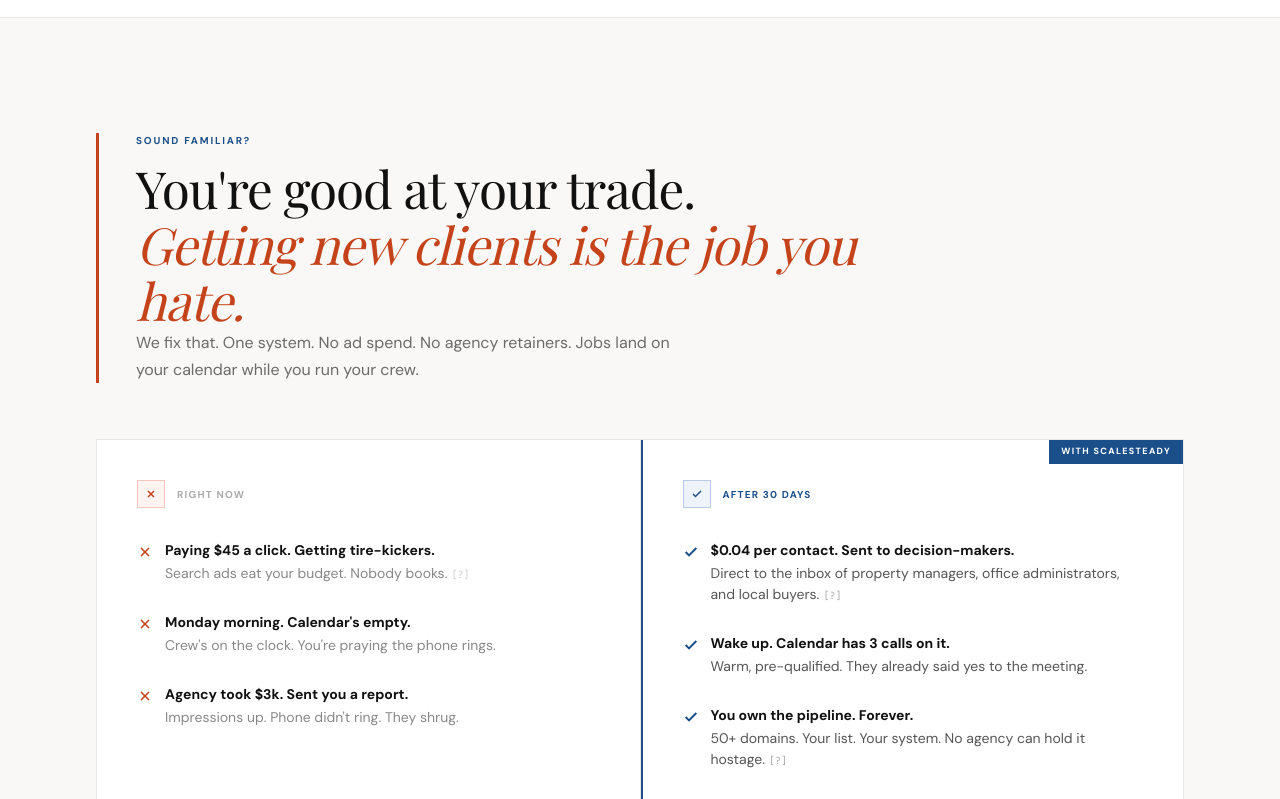
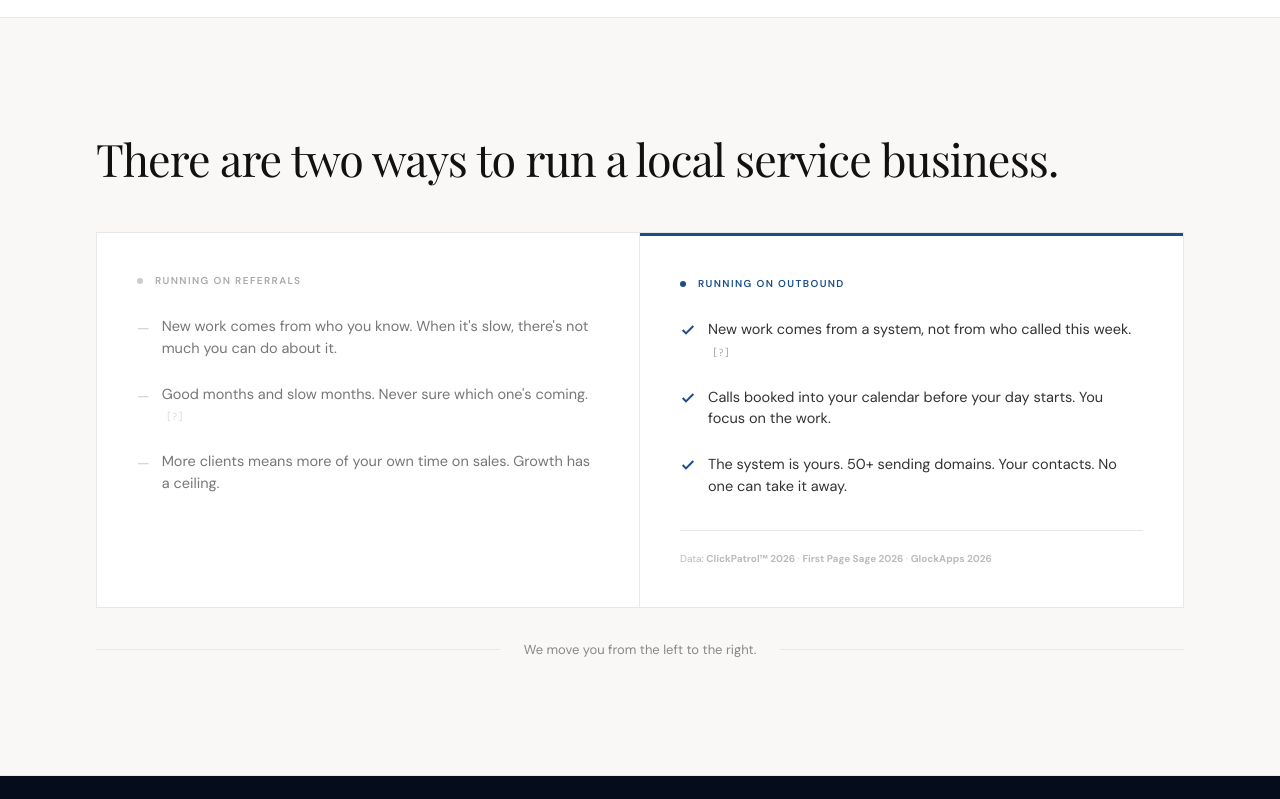
Before and after one commit to jaexochill2-code/scalesteady-engineers, a Next.js app: page / in a window 1280 px wide. Shown: the part 741-1540 px from the top of the page. Built offline with nearby package versions, Linux system fonts and the light colour scheme.

Commit message:
copy: identity shift — two ways to run a local business, we move you across

```diff
--- a/src/app/page.tsx
+++ b/src/app/page.tsx
@@ -228,141 +228,101 @@ export default function Home() {
         </div>
       </section>
 
-      {/* ── TRANSITION — Hormozi open-loop hook ── */}
+      {/* ── IDENTITY SHIFT — Two ways to run a local business ── */}
       <section style={{ background: "#FAF8F6", padding: "clamp(72px, 9vw, 120px) 0", borderBottom: "1px solid #E8E8E8" }}>
         <div className="mx-auto px-8 sm:px-12 lg:px-24" style={{ maxWidth: "1280px" }}>
 
-          {/* Hook: self-identification in 3 words */}
-          <div className="relative pl-8 sm:pl-10 mb-14 max-w-3xl">
-            <div className="absolute left-0 top-0 bottom-0" style={{ width: "3px", background: "#C4431B" }} />
-            <span className="font-sans font-bold uppercase block mb-3" style={{ fontSize: "10px", letterSpacing: "0.18em", color: "#1B4F8A" }}>
-              Sound familiar?
-            </span>
-            <h2 className="font-serif font-normal mb-4" style={{ fontSize: "clamp(32px, 4vw, 52px)", lineHeight: "1.1", color: "#111111", letterSpacing: "-0.02em" }}>
-              You&apos;re good at your trade.<br />
-              <span className="italic" style={{ color: "#C4431B" }}>Getting new clients is the job you hate.</span>
+          {/* One sentence. No bow. */}
+          <div className="mb-12">
+            <h2 className="font-serif font-normal" style={{ fontSize: "clamp(28px, 3.5vw, 46px)", lineHeight: "1.15", color: "#111111", letterSpacing: "-0.02em" }}>
+              There are two ways to run a local service business.
             </h2>
-            <p className="font-sans" style={{ fontSize: "16px", lineHeight: "1.7", color: "#6B6B6B", maxWidth: "560px" }}>
-              We fix that. One system. No ad spend. No agency retainers. Jobs land on your calendar while you run your crew.
-            </p>
           </div>
 
-          {/* The Matrix */}
-          <div className="grid grid-cols-1 lg:grid-cols-2 gap-0 lg:gap-px" style={{ border: "1px solid #E8E8E8", background: "#E8E8E8" }}>
+          {/* Two columns: current self → future self */}
+          <div className="grid grid-cols-1 lg:grid-cols-2" style={{ border: "1px solid #E8E8E8" }}>
 
-            {/* Left: BEFORE */}
-            <div className="bg-white p-8 xl:p-10 flex flex-col">
-              <div className="mb-8 flex items-center gap-3">
-                <div style={{ width: "28px", height: "28px", background: "#FDF3F1", border: "1px solid #F5C7BC", display: "flex", alignItems: "center", justifyContent: "center", flexShrink: 0 }}>
-                  <svg width="12" height="12" viewBox="0 0 24 24" fill="none" stroke="#C4431B" strokeWidth="3">
-                    <line x1="18" y1="6" x2="6" y2="18" /><line x1="6" y1="6" x2="18" y2="18" />
-                  </svg>
-                </div>
-                <span className="font-sans font-bold uppercase" style={{ fontSize: "10px", letterSpacing: "0.12em", color: "#ABABAB" }}>Right now</span>
+            {/* Left: Current self */}
+            <div className="bg-white p-8 xl:p-10 flex flex-col" style={{ borderRight: "1px solid #E8E8E8" }}>
+              <div className="mb-7 flex items-center gap-3">
+                <div style={{ width: "6px", height: "6px", background: "#CCCCCC", borderRadius: "50%" }} />
+                <span className="font-sans font-semibold uppercase" style={{ fontSize: "10px", letterSpacing: "0.14em", color: "#AAAAAA" }}>Running on referrals</span>
               </div>
 
-              <ul className="flex flex-col gap-7 font-sans" style={{ fontSize: "14px" }}>
+              <ul className="flex flex-col gap-6 font-sans" style={{ fontSize: "14.5px" }}>
                 <li className="flex items-start gap-3">
-                  <svg className="w-4 h-4 flex-shrink-0 mt-1" viewBox="0 0 24 24" fill="none" stroke="#C4431B" strokeWidth="2.5">
-                    <line x1="18" y1="6" x2="6" y2="18" /><line x1="6" y1="6" x2="18" y2="18" />
-                  </svg>
-                  <span>
-                    <strong className="block text-[#111111] mb-0.5">Paying $45 a click. Getting tire-kickers.</strong>
-                    <span style={{ color: "#888888" }}>Search ads eat your budget. Nobody books.
-                      <span className="relative inline-block ml-1 group/tip cursor-help font-mono text-[10px] text-[#CCCCCC] hover:text-[#1B4F8A]">[?]
-                        <span className="absolute bottom-full left-0 mb-2 w-64 bg-[#0D2B4A] text-white text-[11px] p-3 leading-normal font-sans font-normal normal-case rounded-none opacity-0 pointer-events-none group-hover/tip:opacity-100 transition-opacity duration-200 z-30 shadow-lg">
-                          <strong>Source:</strong> ClickPatrol™ 2026: B2B search CPCs average $30–$70. LanderLab 2026: 70–90% of B2B landing page visitors bounce without converting.
-                        </span>
+                  <span style={{ color: "#CCCCCC", marginTop: "2px", flexShrink: 0 }}>—</span>
+                  <span style={{ color: "#777777" }}>New work comes from who you know. When it's slow, there&apos;s not much you can do about it.</span>
+                </li>
+                <li className="flex items-start gap-3">
+                  <span style={{ color: "#CCCCCC", marginTop: "2px", flexShrink: 0 }}>—</span>
+                  <span style={{ color: "#777777" }}>Good months and slow months. Never sure which one&apos;s coming.
+                    <span className="relative inline-block ml-1 group/tip cursor-help font-mono text-[10px] text-[#DDDDDD] hover:text-[#1B4F8A]">[?]
+                      <span className="absolute bottom-full left-0 mb-2 w-64 bg-[#0D2B4A] text-white text-[11px] p-3 leading-normal font-sans font-normal normal-case rounded-none opacity-0 pointer-events-none group-hover/tip:opacity-100 transition-opacity duration-200 z-30 shadow-lg">
+                        <strong>Source:</strong> ClickPatrol™ 2026: B2B search CPCs average $30–$70. LanderLab 2026: 70–90% of visitors leave without contacting.
                       </span>
                     </span>
                   </span>
                 </li>
                 <li className="flex items-start gap-3">
-                  <svg className="w-4 h-4 flex-shrink-0 mt-1" viewBox="0 0 24 24" fill="none" stroke="#C4431B" strokeWidth="2.5">
-                    <line x1="18" y1="6" x2="6" y2="18" /><line x1="6" y1="6" x2="18" y2="18" />
-                  </svg>
-                  <span>
-                    <strong className="block text-[#111111] mb-0.5">Monday morning. Calendar&apos;s empty.</strong>
-                    <span style={{ color: "#888888" }}>Crew&apos;s on the clock. You&apos;re praying the phone rings.</span>
-                  </span>
-                </li>
-                <li className="flex items-start gap-3">
-                  <svg className="w-4 h-4 flex-shrink-0 mt-1" viewBox="0 0 24 24" fill="none" stroke="#C4431B" strokeWidth="2.5">
-                    <line x1="18" y1="6" x2="6" y2="18" /><line x1="6" y1="6" x2="18" y2="18" />
-                  </svg>
-                  <span>
-                    <strong className="block text-[#111111] mb-0.5">Agency took $3k. Sent you a report.</strong>
-                    <span style={{ color: "#888888" }}>Impressions up. Phone didn&apos;t ring. They shrug.</span>
-                  </span>
+                  <span style={{ color: "#CCCCCC", marginTop: "2px", flexShrink: 0 }}>—</span>
+                  <span style={{ color: "#777777" }}>More clients means more of your own time on sales. Growth has a ceiling.</span>
                 </li>
               </ul>
             </div>
 
-            {/* Right: AFTER */}
-            <div className="bg-white p-8 xl:p-10 flex flex-col relative" style={{ borderLeft: "2px solid #1B4F8A" }}>
-              <div style={{ position: "absolute", top: 0, right: 0, background: "#1B4F8A", color: "#fff", fontSize: "9px", letterSpacing: "0.15em", textTransform: "uppercase", padding: "5px 12px", fontWeight: 700 }}>
-                With ScaleSteady
+            {/* Right: Future self */}
+            <div className="bg-white p-8 xl:p-10 flex flex-col relative" style={{ borderTop: "3px solid #1B4F8A" }}>
+              <div className="mb-7 flex items-center gap-3">
+                <div style={{ width: "6px", height: "6px", background: "#1B4F8A", borderRadius: "50%" }} />
+                <span className="font-sans font-semibold uppercase" style={{ fontSize: "10px", letterSpacing: "0.14em", color: "#1B4F8A" }}>Running on outbound</span>
               </div>
 
-              <div className="mb-8 flex items-center gap-3">
-                <div style={{ width: "28px", height: "28px", background: "#EEF3FA", border: "1px solid #B8CBE8", display: "flex", alignItems: "center", justifyContent: "center", flexShrink: 0 }}>
-                  <svg width="12" height="12" viewBox="0 0 24 24" fill="none" stroke="#1B4F8A" strokeWidth="3">
+              <ul className="flex flex-col gap-6 font-sans mb-8" style={{ fontSize: "14.5px" }}>
+                <li className="flex items-start gap-3">
+                  <svg className="w-4 h-4 flex-shrink-0" style={{ marginTop: "3px" }} viewBox="0 0 24 24" fill="none" stroke="#1B4F8A" strokeWidth="3">
                     <polyline points="20 6 9 17 4 12" />
                   </svg>
-                </div>
-                <span className="font-sans font-bold uppercase" style={{ fontSize: "10px", letterSpacing: "0.12em", color: "#1B4F8A" }}>After 30 days</span>
-              </div>
-
-              <ul className="flex flex-col gap-7 font-sans mb-8" style={{ fontSize: "14px" }}>
-                <li className="flex items-start gap-3">
-                  <svg className="w-4 h-4 flex-shrink-0 mt-1" viewBox="0 0 24 24" fill="none" stroke="#1B4F8A" strokeWidth="3">
-                    <polyline points="20 6 9 17 4 12" />
-                  </svg>
-                  <span>
-                    <strong className="block text-[#111111] mb-0.5">$0.04 per contact. Sent to decision-makers.</strong>
-                    <span style={{ color: "#555555" }}>Direct to the inbox of property managers, office administrators, and local buyers.
-                      <span className="relative inline-block ml-1 group/tip cursor-help font-mono text-[10px] text-[#AAAAAA] hover:text-[#1B4F8A]">[?]
-                        <span className="absolute bottom-full left-0 mb-2 w-64 bg-[#0D2B4A] text-white text-[11px] p-3 leading-normal font-sans font-normal normal-case rounded-none opacity-0 pointer-events-none group-hover/tip:opacity-100 transition-opacity duration-200 z-30 shadow-lg">
-                          <strong>Source:</strong> Smartlead &amp; Winnr 2026: Amortized at $120/mo per 10k sends. Scrape cost $0.025/lead validated.
-                        </span>
+                  <span style={{ color: "#333333" }}>New work comes from a system, not from who called this week.
+                    <span className="relative inline-block ml-1 group/tip cursor-help font-mono text-[10px] text-[#AAAAAA] hover:text-[#1B4F8A]">[?]
+                      <span className="absolute bottom-full left-0 mb-2 w-64 bg-[#0D2B4A] text-white text-[11px] p-3 leading-normal font-sans font-normal normal-case rounded-none opacity-0 pointer-events-none group-hover/tip:opacity-100 transition-opacity duration-200 z-30 shadow-lg">
+                        <strong>Source:</strong> Smartlead &amp; Winnr 2026: $0.04/contact average vs. $45+ per search click. GlockApps 2026: 98.4% inbox reach on warmed domains.
                       </span>
                     </span>
                   </span>
                 </li>
                 <li className="flex items-start gap-3">
-                  <svg className="w-4 h-4 flex-shrink-0 mt-1" viewBox="0 0 24 24" fill="none" stroke="#1B4F8A" strokeWidth="3">
+                  <svg className="w-4 h-4 flex-shrink-0" style={{ marginTop: "3px" }} viewBox="0 0 24 24" fill="none" stroke="#1B4F8A" strokeWidth="3">
                     <polyline points="20 6 9 17 4 12" />
                   </svg>
-                  <span>
-                    <strong className="block text-[#111111] mb-0.5">Wake up. Calendar has 3 calls on it.</strong>
-                    <span style={{ color: "#555555" }}>Warm, pre-qualified. They already said yes to the meeting.</span>
-                  </span>
+                  <span style={{ color: "#333333" }}>Calls booked into your calendar before your day starts. You focus on the work.</span>
                 </li>
                 <li className="flex items-start gap-3">
-                  <svg className="w-4 h-4 flex-shrink-0 mt-1" viewBox="0 0 24 24" fill="none" stroke="#1B4F8A" strokeWidth="3">
+                  <svg className="w-4 h-4 flex-shrink-0" style={{ marginTop: "3px" }} viewBox="0 0 24 24" fill="none" stroke="#1B4F8A" strokeWidth="3">
                     <polyline points="20 6 9 17 4 12" />
                   </svg>
-                  <span>
-                    <strong className="block text-[#111111] mb-0.5">You own the pipeline. Forever.</strong>
-                    <span style={{ color: "#555555" }}>50+ domains. Your list. Your system. No agency can hold it hostage.
-                      <span className="relative inline-block ml-1 group/tip cursor-help font-mono text-[10px] text-[#AAAAAA] hover:text-[#1B4F8A]">[?]
-                        <span className="absolute bottom-full left-0 mb-2 w-64 bg-[#0D2B4A] text-white text-[11px] p-3 leading-normal font-sans font-normal normal-case rounded-none opacity-0 pointer-events-none group-hover/tip:opacity-100 transition-opacity duration-200 z-30 shadow-lg">
-                          <strong>Source:</strong> GlockApps 2026: Fully warmed multi-domain arrays hold 98.4% primary inbox placement.
-                        </span>
-                      </span>
-                    </span>
-                  </span>
+                  <span style={{ color: "#333333" }}>The system is yours. 50+ sending domains. Your contacts. No one can take it away.</span>
                 </li>
               </ul>
 
-              <div className="mt-auto pt-6 border-t border-[#E8E8E8]">
-                <p className="font-sans text-[10px] text-[#AAAAAA] leading-relaxed">
+              <div className="mt-auto pt-5 border-t border-[#E8E8E8]">
+                <p className="font-sans text-[10px] text-[#BBBBBB] leading-relaxed">
                   Data: <strong>ClickPatrol™ 2026</strong> · <strong>First Page Sage 2026</strong> · <strong>GlockApps 2026</strong>
                 </p>
               </div>
             </div>
 
           </div>
+
+          {/* The bridge — we move you across */}
+          <div className="mt-8 flex items-center gap-6">
+            <div style={{ height: "1px", flex: 1, background: "#E8E8E8" }} />
+            <p className="font-sans text-center flex-shrink-0" style={{ fontSize: "13px", color: "#888888" }}>
+              We move you from the left to the right.
+            </p>
+            <div style={{ height: "1px", flex: 1, background: "#E8E8E8" }} />
+          </div>
+
         </div>
       </section>
 
```
